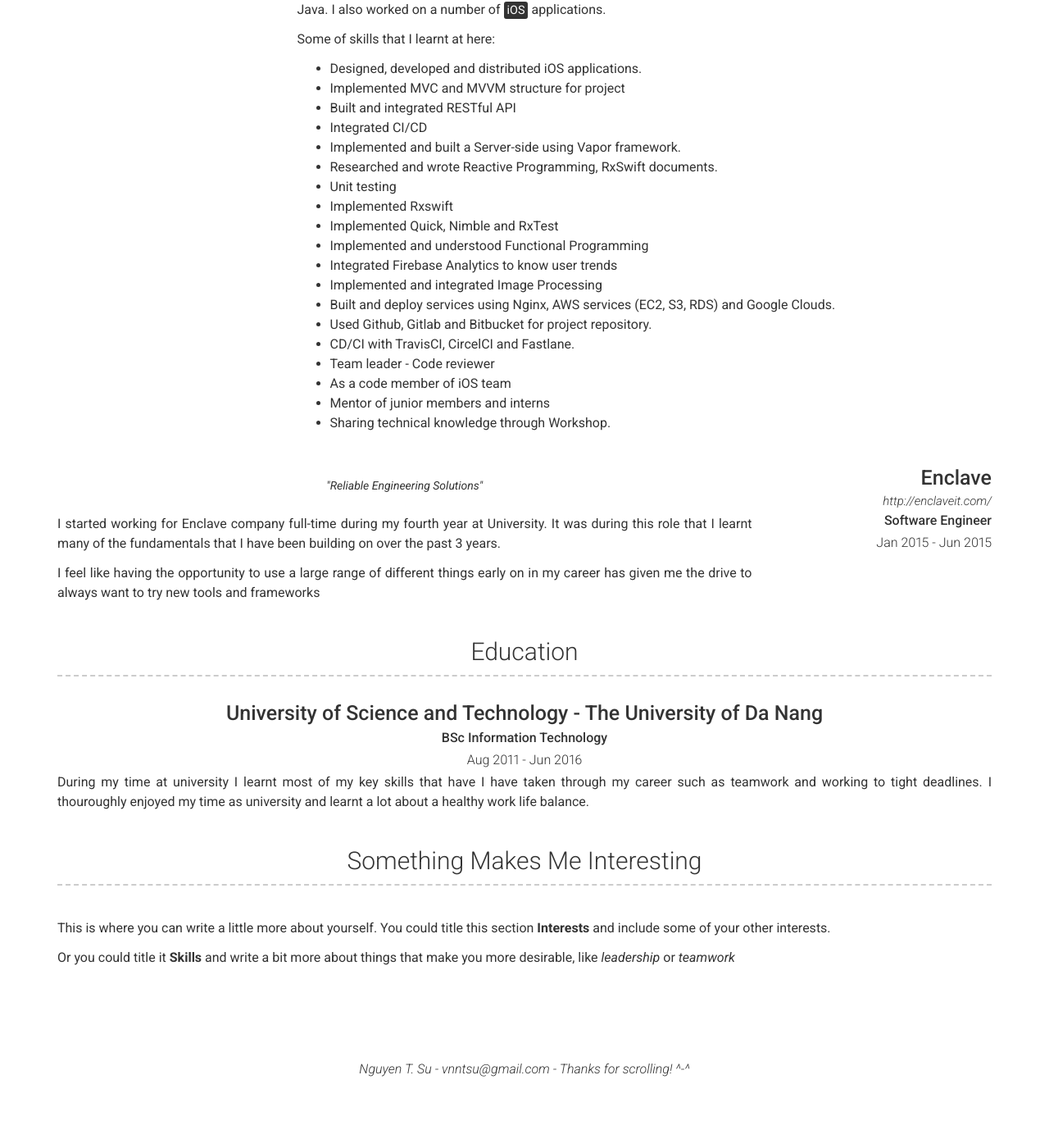
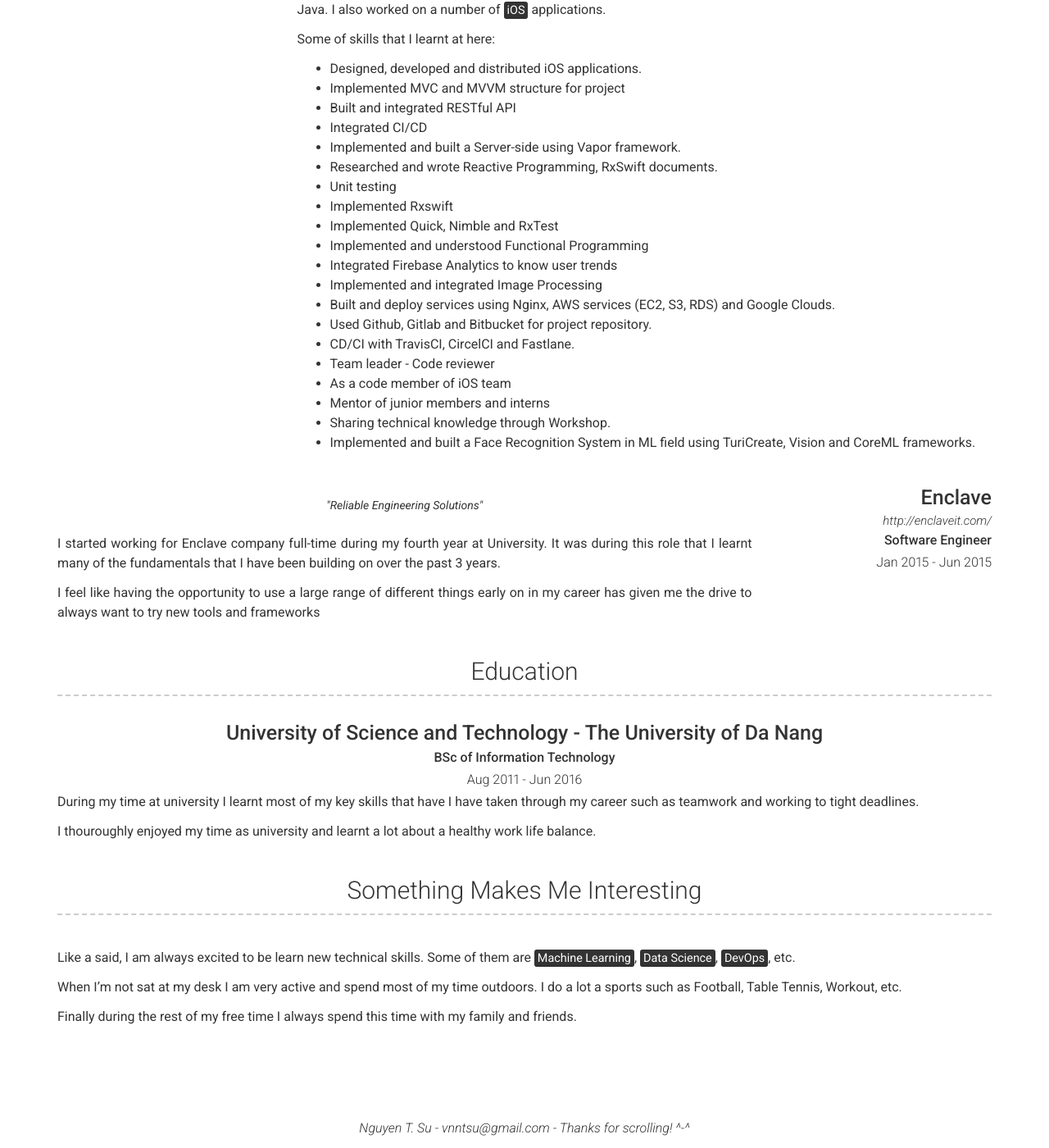
Before and after one commit to vnntsu/vnntsu.github.io, a Jekyll site: the page built from index.md, in a window 1280 px wide and 1400 px high, scrolled down 1102 px. Shown: the whole window at 82% size. Built offline with Jekyll 4.4.1, drawn with Linux system fonts in a browser that asks for light colours; before the commit the page ends 2430 px from its top, so only the background shows below that; some of the changed text lies outside the part shown.

Commit message:
Update interests

```diff
--- a/_config.yml
+++ b/_config.yml
@@ -42,9 +42,13 @@ about_quote: >
 # More Section
 # more_title: A Little More About Me #(Use this to override about more section title)
 more_content: | # this will include new lines to allow paragraphs
-  This is where you can write a little more about yourself. You could title this section **Interests** and include some of your other interests.
+  Like a said, I am always excited to be learn new technical skills.
+  Some of them are <mark>Machine Learning</mark>, <mark>Data Science</mark>, <mark>DevOps</mark>, etc.
 
-  Or you could title it **Skills** and write a bit more about things that make you more desirable, like *leadership* or *teamwork*
+  When I’m not sat at my desk I am very active and spend most of my time outdoors.
+  I do a lot a sports such as Football, Table Tennis, Workout, etc.
+
+  Finally during the rest of my free time I always spend this time with my family and friends.
 
 # Footer
 footer_show_references: true
--- a/_data/education.yml
+++ b/_data/education.yml
@@ -2,7 +2,8 @@
 - layout: top-middle
   name: University of Science and Technology - The University of Da Nang
   dates: Aug 2011 - Jun 2016
-  qualification: BSc Information Technology
+  qualification: BSc of Information Technology
   description: | # this will include new lines to allow paragraphs
     During my time at university I learnt most of my key skills that have I have taken through my career such as teamwork and working to tight deadlines.
+
     I thouroughly enjoyed my time as university and learnt a lot about a healthy work life balance.
--- a/_data/experience.yml
+++ b/_data/experience.yml
@@ -8,11 +8,11 @@
    "Code for food and code for fun"
   description: | # this will include new lines to allow paragraphs
     I was asked to update an existing iOS apps to the latest version of iOS and to fix any issues caused by this as well as a few other existing issues.
-    This project had a very tight time scale and I was able to complete it in very good time while providing regular updates to the client.
+    This projects had a very tight time scale and I was able to complete it in very good time while providing regular updates to the client.
 
-    Sometimes, I work like a Project Manager
+    In that time, I had to handle and build a few projects from zero like a Project Manager.
 
-    I also learnt some new tech skills related to <mark>Back-end Web</mark> Machine Learning, Data Science, etc.
+    I also learnt some new tech skills related to <mark>Back-end Web</mark>, Machine Learning, Data Science, etc.
 
 - layout: left
   company: Asian Tech Co., Ltd.
@@ -22,7 +22,7 @@
   quote: >
    "Recoding history - growing with startups"
   description: | # this will include new lines to allow paragraphs
-    I decided to work full-time at Asian Tech right after graduation.
+    At my fifth year at University, I decided to work full-time at Asian Tech.
 
     During my time at Asian Tech I was able to work on a large number of projects.
     I enjoy being able to work with clients to understand and surpass their expectations
@@ -50,7 +50,7 @@
       - As a code member of iOS team
       - Mentor of junior members and interns
       - Sharing technical knowledge through Workshop.
-
+      - Implemented and built a Face Recognition System in ML field using TuriCreate, Vision and CoreML frameworks.
 - layout: right
   company: Enclave
   link: http://enclaveit.com/
--- a/_data/projects.yml
+++ b/_data/projects.yml
@@ -1,6 +1,6 @@
 # Project template
 - layout: top-middle
-  name: Project name
+  name: FAST RETAILING CO., LTD.
   link: Link to project (eg. sproogen.github.io/modern-resume-theme)(optional)
   github: Github page for project (eg. sproogen/modern-resume-theme)(optional)
   quote: >
```
